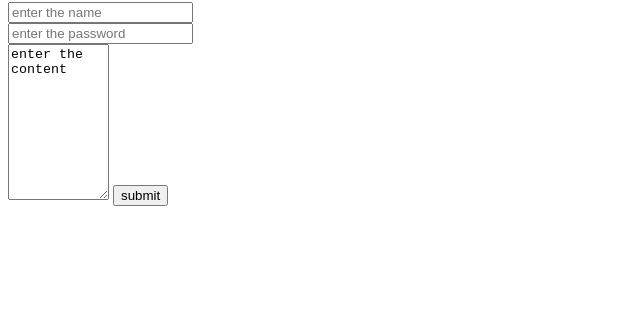
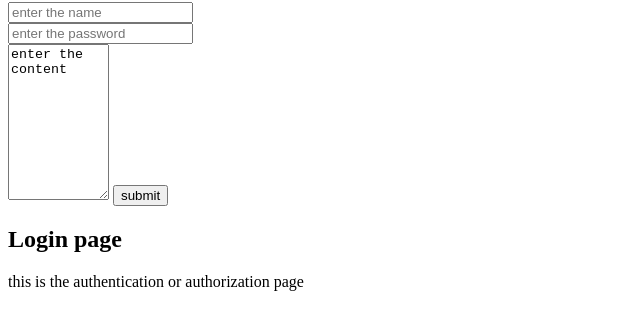
Before and after one commit to iaamirRashid/practise_demo, a website: page index.html in a window 1280 px wide. Shown: the part 78-408 px from the top of the page, without its empty margins (0-640 px from the left). Drawn offline with Linux system fonts and the light colour scheme.

Commit message:
Add login page header and description

```diff
--- a/index.html
+++ b/index.html
@@ -11,5 +11,8 @@
     <input type="text" placeholder="enter the password" name="password"><br>
     <textarea name="content" id="text" rows="10" cols="10">enter the content</textarea>
     <button id="btn">submit</button>
+
+    <h2>Login page</h2>
+    <p>this is the authentication or authorization page</p>
 </body>
 </html>
```
